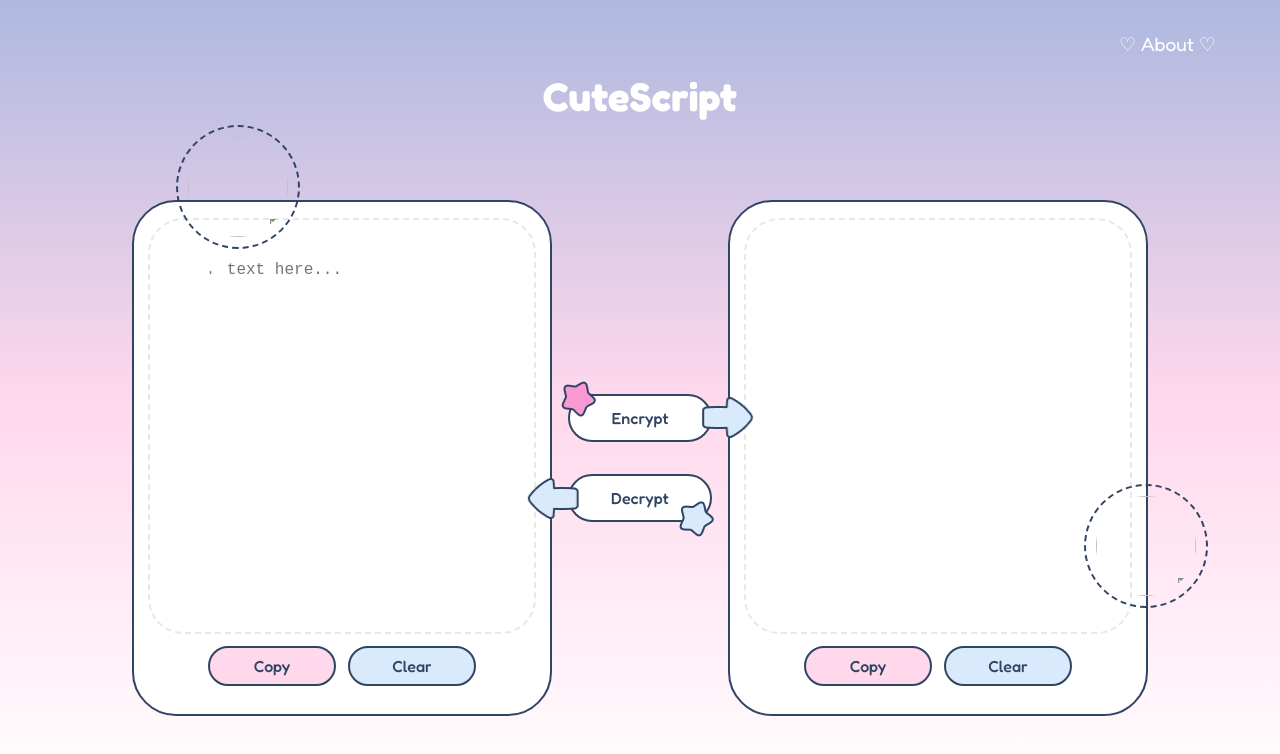
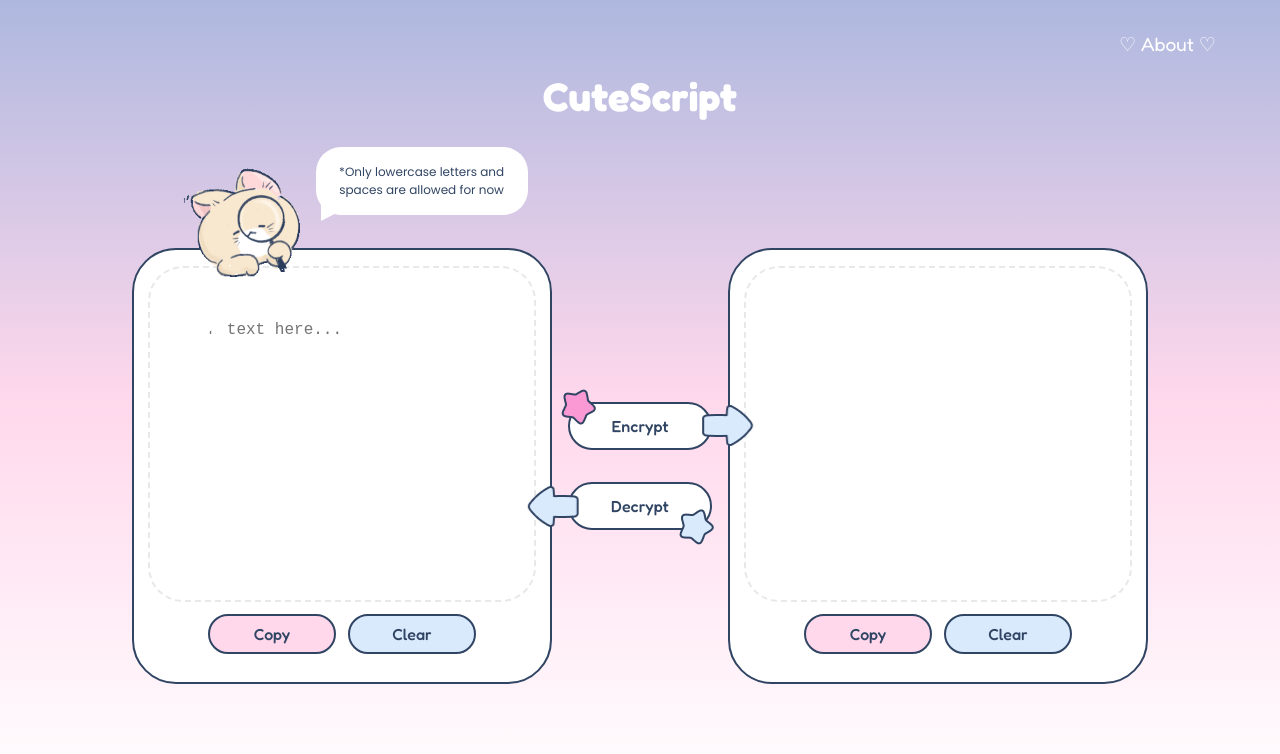
Before and after one commit to elynzx/CuteScript, a plain HTML site: page index.html in a window 1280 px wide. Drawn offline with Linux system fonts and the light colour scheme.

Commit message:
Adding animated icons

```diff
--- a/components.css
+++ b/components.css
@@ -7,6 +7,8 @@
     user-select: none;
     font-size: 1.2rem;
 }
+
+
 
 .encryptorTextContainer {
     border: 2px solid var(--dark-primary);
@@ -176,7 +178,7 @@
 }
 
 .textContent {
-    height: 60vh;
+    height: 50vh;
     width: 30vw;
     display: flex;
     flex-direction: column;
@@ -187,7 +189,7 @@
 .textContainer textarea {
     width: 90%;
     border: none;
-    height: 90%;
+    height: 80%;
     margin-top: 2.5rem;
     border-radius: 5rem;
     outline: none;
@@ -206,6 +208,28 @@
     align-items: center;
 }
 
+#restrictionInfo {
+    position: absolute;
+    background-color: white;
+    padding: 1rem;
+    width: 180px;
+    bottom: 80px;
+    left: 140px;
+    border-radius: 25px;
+    text-align: center;
+}
+
+#restrictionInfo::before {
+  content: '';
+  position: absolute;
+  border-style: solid;
+  border-width: 18px 35px 0 0;
+  border-color: white transparent transparent transparent;
+  bottom: -6px;
+  left: 5px;
+}
+
+
 .decorativeBorder {
     width: 120px;
     height: 120px;
@@ -216,16 +240,19 @@
     justify-content: center;
     align-items: center;
 }
-.decorativeBorder img{
-    width: 100px;
-    height: 100px;
+
+.decorativeImg {
+    width: 140px;
+    height: 140px;
     border-radius: 50%;
     object-fit: cover;
+
 }
+
 
 #encryptImg {
     position: absolute;
-    top: -15%;
+    top: -23%;
     left: 10%;
 }
 
--- a/index.html
+++ b/index.html
@@ -26,13 +26,16 @@
         <!-- Encryptor Content -->
         <div id="encryptorContainer">
             <h1>CuteScript</h1>
+
             <div id="encryptTextContainer">
                 <div id="encryptText" class="encryptorTextContainer textContent">
-                    <div id="encryptImg" class="decorativeBorder rotating-border">
-                        <img src="" alt="">
+                    <div id="encryptImg">
+                        <!-- <div class="decorativeBorder rotating-border"></div> -->
+                        <img id="decorativeImg" class="decorativeImg" src="assets/animatedIcon.gif" alt="">
+                        <p id="restrictionInfo">*Only lowercase letters and spaces are allowed for now</p>
                     </div>
                     <div class="textContainer">
-                        <textarea name="" id="" placeholder="Enter text here..."></textarea>
+                        <textarea name="" id="encryptInput" placeholder="Enter text here..."></textarea>
                     </div>
                     <div class="menuButtons">
                         <button type="button" id="copyEncryptedText" onclick="clearEncryptedText"
@@ -50,11 +53,12 @@
                     <button type="button" id="decryptButton" onclick="decryptText">Decrypt</button>
                 </div>
                 <div id="decryptText" class="encryptorTextContainer textContent">
-                    <div id="decryptImg" class="decorativeBorder rotating-border">
-                        <img src="" alt="">
-                    </div>
+                    <!-- <div id="decryptImg" >
+                        <div class="decorativeBorder rotating-border"></div>
+                        <img id="decorativeImg" class="decorativeImg"  src="assets/animatedIcon.gif" alt="">
+                    </div> -->
                     <div class="textContainer">
-                        <textarea name="" id=""></textarea>
+                        <textarea name="" id="decryptInput"></textarea>
                     </div>
                     <div class="menuButtons">
                         <button type="button" id="copyDecryptedText" onclick="copyDecryptedText"
--- a/main.css
+++ b/main.css
@@ -39,7 +39,7 @@ h1 {
     color: white;
     text-align: center;
     margin-top: 1rem;
-    margin-bottom: 5rem;
+    margin-bottom: 8rem;
 }
 
 p {
--- a/main.js
+++ b/main.js
@@ -1,4 +1,15 @@
+/* /* Icon Animation */
+const decryptImg = document.querySelector("#decorativeImg")
+const icons = ["assets/encryptImg.png", "assets/decryptImg.png"]
+let currentIndex = 0
 
+setInterval(() => {
+      currentIndex = (currentIndex + 1) % icons.length
+      decryptImg.src = icons[currentIndex]
+}, 1500)
+ */
+
+/* Adding sound into buttons */
 console.log("script cargado")
 const buttons = document.querySelectorAll("button");
 
@@ -15,10 +26,27 @@ const infoButton = document.getElementById("infoButton")
 const informationOverlay = document.getElementById("informationOverlay")
 const exitInformation = document.getElementById("exitInformation")
 
-infoButton.addEventListener("click", () =>{
+infoButton.addEventListener("click", () => {
       informationOverlay.classList.remove("hidden");
 })
 
 exitInformation.addEventListener("click", () => {
-  informationOverlay.classList.add("hidden");
+      informationOverlay.classList.add("hidden");
 });
+
+/* Input validation */
+const lowercaseOnly = /^[a-z\s]+$/;
+const
+
+function validateInput(text, password) {
+
+      if (!text.trim() || !lowercaseOnly.test(text)) {
+            alert("Please use only lowercase letters and spaces.")
+            return false;
+      }
+      if (!password || password.trim().length < 4) {
+            alert("Password must be at least 8 characters.")
+            return false
+      }
+      return true
+}
```
Also changed, not shown: assets/animatedIcon.gif (added), assets/decryptImg.png (added), assets/encryptImg.png (added).
